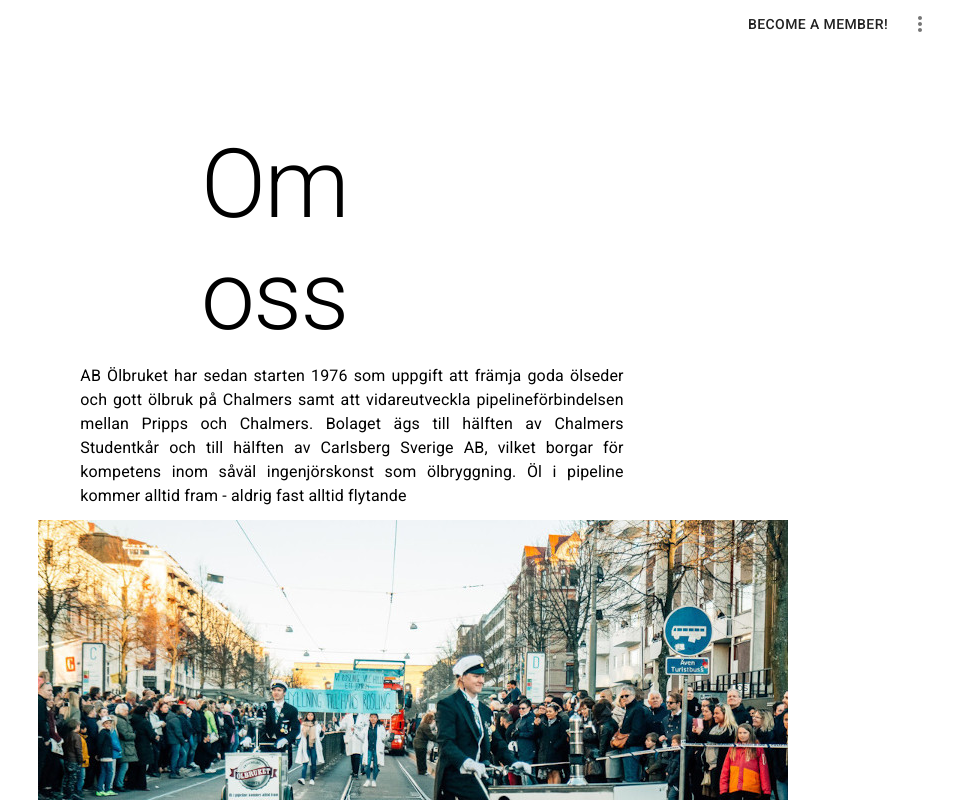
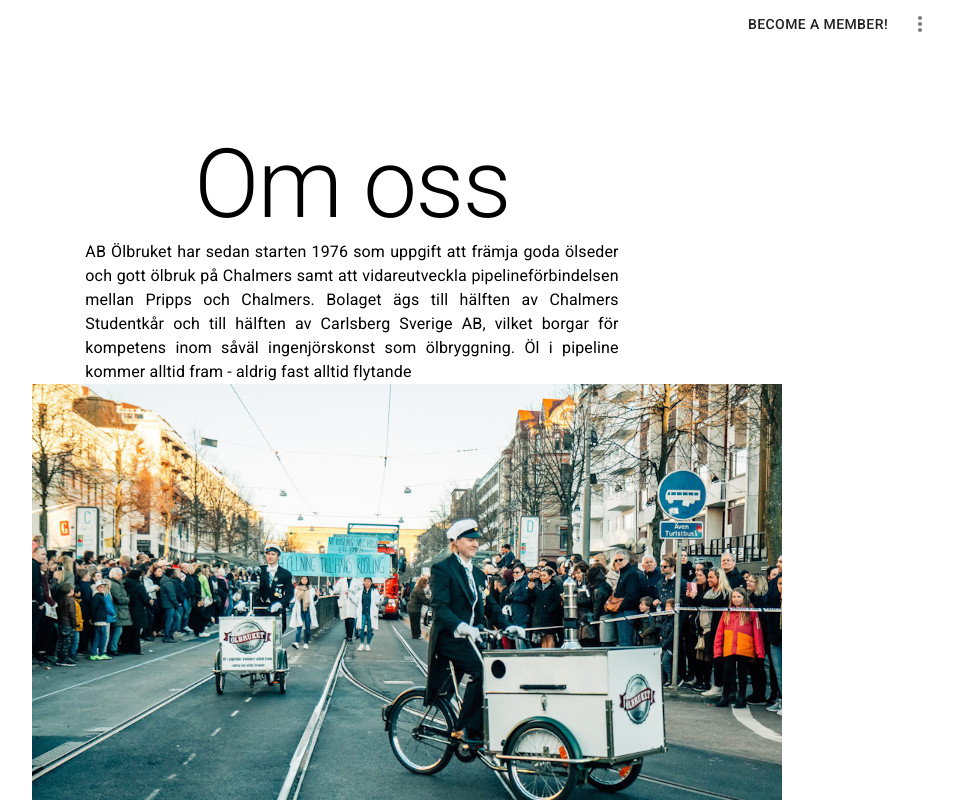
Before and after one commit to olbruket/website, a React (Create React App) app: page /about in a window 1280 px wide. Shown: the top 800 px of the page, without its empty margins (288-1241 px from the left). Built offline with nearby package versions, Linux system fonts and the light colour scheme.

Commit message:
Removed sidescrolling

```diff
--- a/src/components/About.js
+++ b/src/components/About.js
@@ -17,7 +17,7 @@ const Home = () => {
   return (
     <div className={classes.root} style={{width: '100vw', height: '60vh'}}>
       <Grid
-        spacing={3}
+        spacing={0}
         container
         direction="column"
         justify="center"
```
